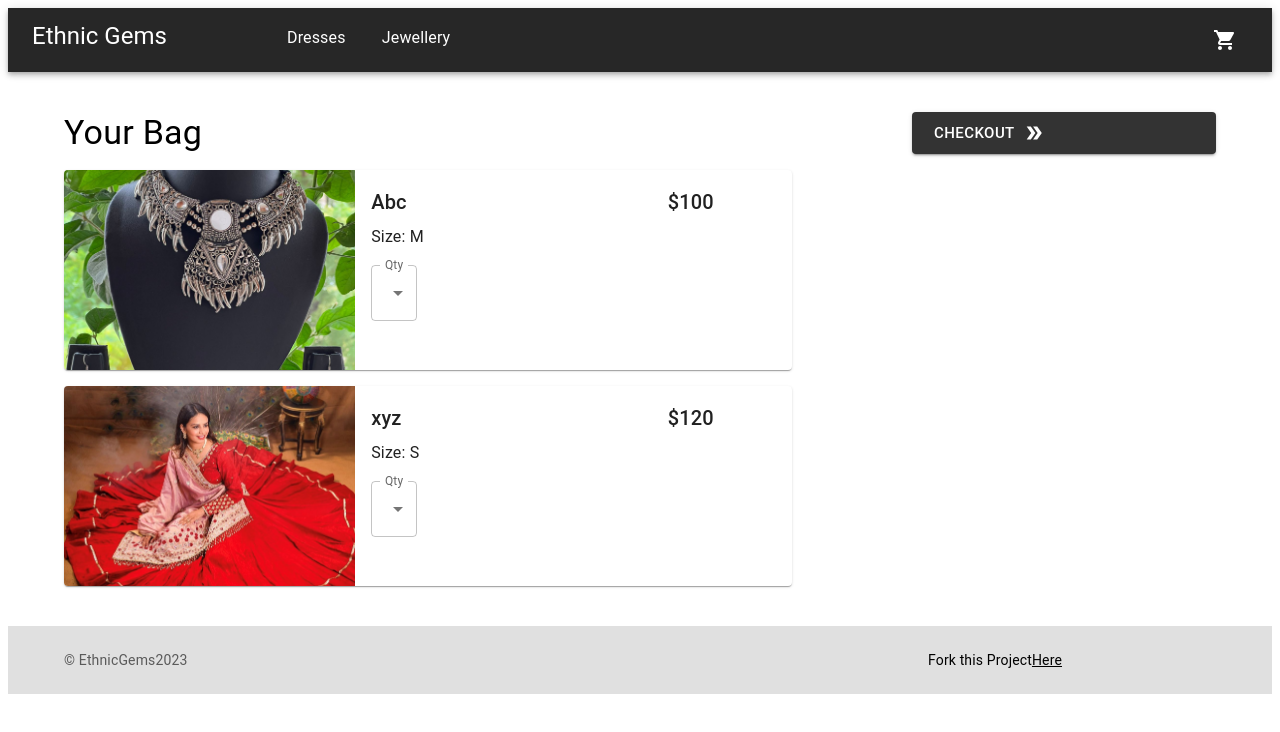
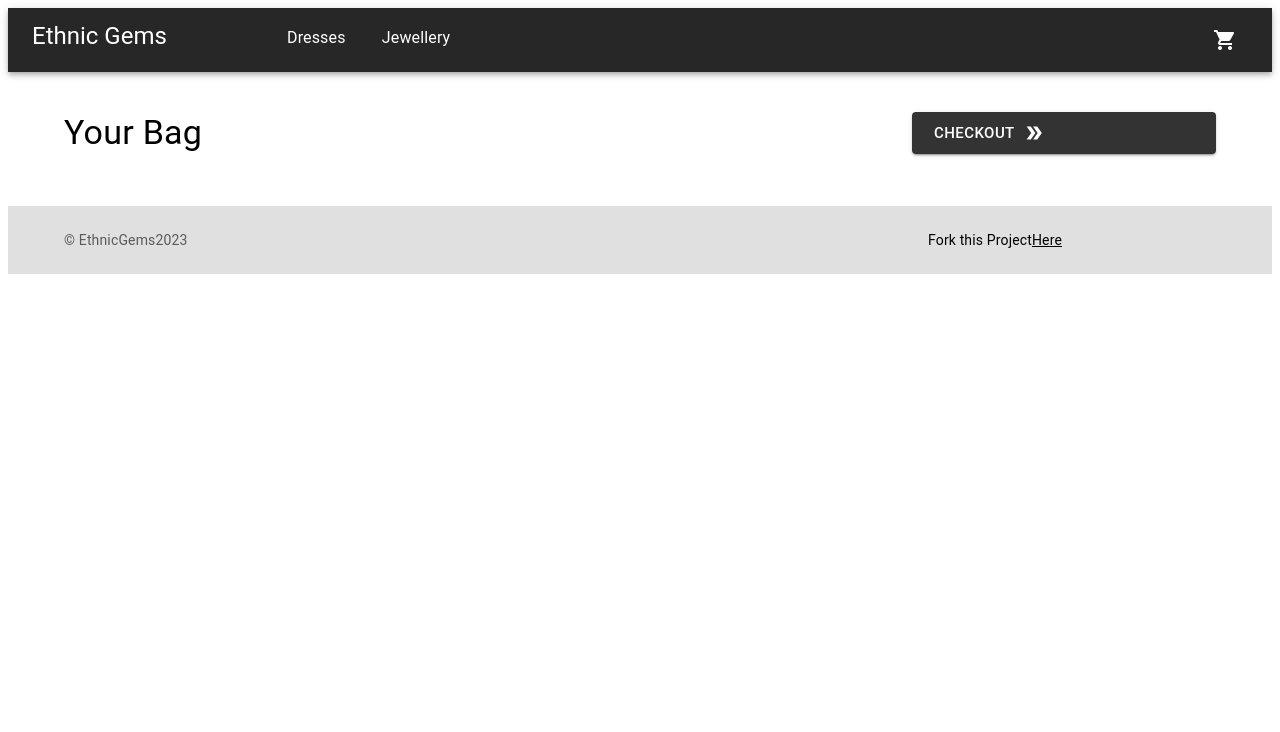
Before and after one commit to arasidobariya/ethnicGems, a React (Create React App) app: page /AddToCart in a window 1280 px wide. Shown: the top 732 px of the page. Built offline with nearby package versions, Linux system fonts and the light colour scheme.

Commit message:
added add and remove button

```diff
--- a/src/components/AddToCart.js
+++ b/src/components/AddToCart.js
@@ -6,21 +6,16 @@ import {
   Grid,
   Container,
   Box,
-  MenuItem,
-  Select,
-  FormControl,
-  InputLabel,
 } from "@mui/material";
 
 import Stack from "@mui/material/Stack";
-
 import DoubleArrowIcon from "@mui/icons-material/DoubleArrow";
 import DarkButton from "../Styles/darkButton";
-
+import AddCircleIcon from "@mui/icons-material/AddCircle";
+import RemoveCircleIcon from "@mui/icons-material/RemoveCircle";
+import { useSelector } from "react-redux/es/hooks/useSelector";
 
 function AddToCart() {
-  let quantities = Array.from(Array(10).fill(), (_, i) => i + 1);
-
   const data = [
     {
       id: 1,
@@ -37,6 +32,7 @@ function AddToCart() {
       size: "S",
     },
   ];
+  const cartItems = useSelector((state) => state.cart.items);
   return (
     <Container sx={{ my: 5 }}>
       <Grid container spacing={15}>
@@ -44,13 +40,13 @@ function AddToCart() {
           <Typography gutterBottom variant="h4">
             Your Bag
           </Typography>
-          {data.map((item) => {
+          {cartItems.map((item) => {
             return (
               <Card sx={{ mt: 2 }}>
                 <Grid container>
-                  <Box component="div" sx={{ flex: "0.4" }}>
+                  <Box component="div" sx={{ flex: "0.4" }} key={item.id}>
                     <CardMedia
-                      sx={{ width: "100" }}
+                      sx={{ width: "50" }}
                       component="img"
                       height="200"
                       image={item.src}
@@ -58,7 +54,7 @@ function AddToCart() {
                     ></CardMedia>
                   </Box>
                   <Box component="div" sx={{ flex: "0.6" }}>
-                    <CardContent>
+                    <CardContent sx={{ p: 3 }}>
                       <Stack
                         spacing={{ xs: 5, md: 10 }}
                         direction="row"
@@ -83,23 +79,14 @@ function AddToCart() {
                         </Typography>
                       </Stack>
                       <Typography gutterBottom variant="body1" component="div">
-                        Size: {item.size}
+                        Size: M
                       </Typography>
 
-                      <Box sx={{ mt: 2, mb: 0 }}>
-                        <FormControl sx={{ Width: 160 }}>
-                          <InputLabel>Qty</InputLabel>
-                          <Select label="quantities" value={quantities}>
-                            {quantities.map((quantity) => {
-                              return (
-                                <MenuItem key={quantity} value={quantity}>
-                                  {quantity}
-                                </MenuItem>
-                              );
-                            })}
-                          </Select>
-                        </FormControl>
-                      </Box>
+                      <Stack direction="row" spacing={2} sx={{ mt: 3 }}>
+                        <RemoveCircleIcon />
+                        <Typography variant="body2">1</Typography>
+                        <AddCircleIcon />
+                      </Stack>
                     </CardContent>
                   </Box>
                 </Grid>
```
